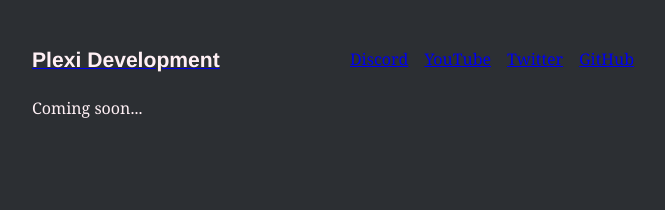
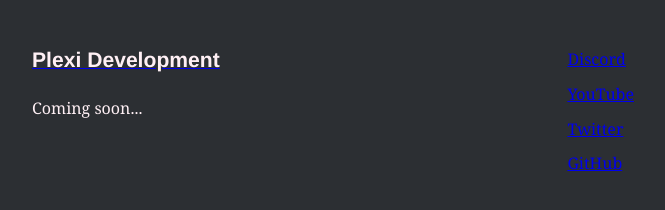
Before and after one commit to lorencerri/temporary-website, a Gatsby site: page / in a window 1280 px wide. Shown: the whole page, without its empty margins (299-964 px from the left). Built offline with nearby package versions, Linux system fonts and the light colour scheme; Gatsby itself is replaced by a stand-in of ours; what typography-theme-fairy-gates would draw is missing.

Commit message:
update social links style

```diff
--- a/src/pages/index.js
+++ b/src/pages/index.js
@@ -3,9 +3,7 @@
 import { Helmet } from "react-helmet"
 
 const ListLink = props => (
-  <li
-    style={{ textShadow: `none`, display: `inline-block`, marginRight: `1rem` }}
-  >
+  <li style={{ marginRight: `1rem` }}>
     <a href={props.to}>{props.children}</a>
   </li>
 )
@@ -21,7 +19,7 @@
   <div style={{ margin: `3rem auto`, maxWidth: 650, padding: `0 1rem` }}>
     {helmet}
     <header style={{ marginBottom: `1.5rem` }}>
-      <Link to="/" style={{ textShadow: `none`, backgroundImage: `none` }}>
+      <Link to="/" style={{ backgroundImage: `none` }}>
         <h3 style={{ display: `inline`, color: "lavenderblush" }}>
           Plexi Development
         </h3>
```
